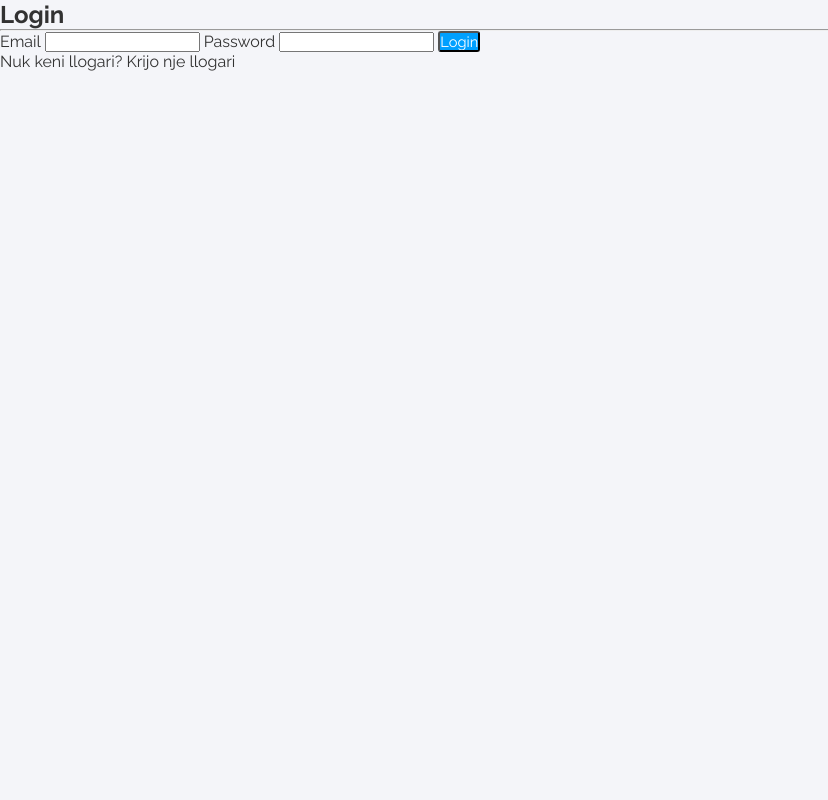
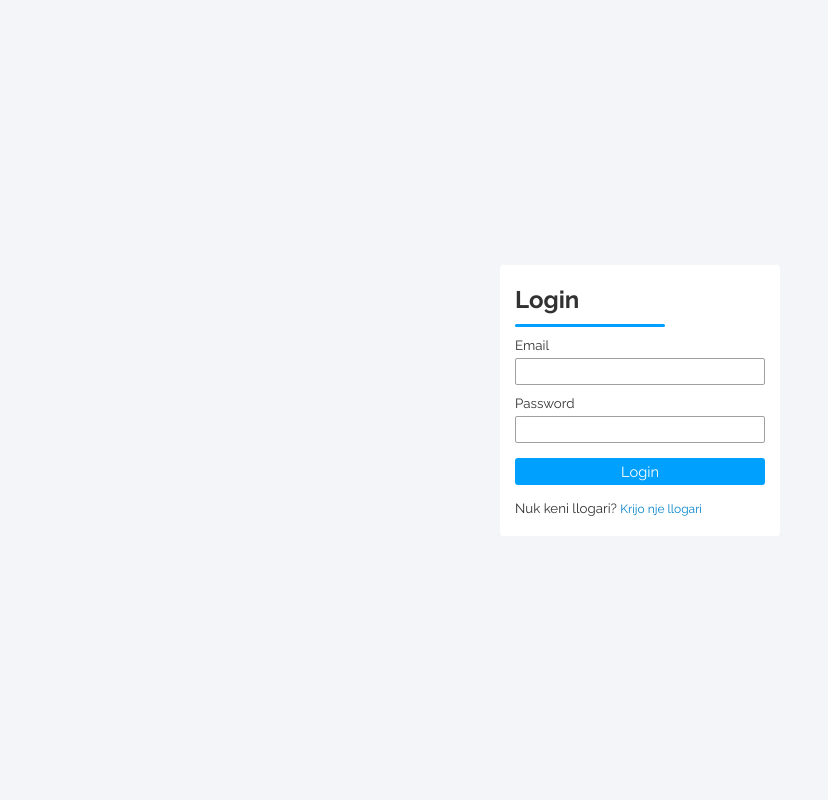
Before and after one commit to engjellavdiu/Quantum-Store, a PHP site: page /login.html in a window 1280 px wide. Shown: the whole page, without its empty margins (0-828 px from the left). Run offline with PHP 8.4, Linux system fonts and the light colour scheme.

Commit message:
added style for login card

```diff
--- a/css/style.css
+++ b/css/style.css
@@ -42,6 +42,16 @@ li {
 
 .active {
     font-weight: 700;
+}
+
+.divider {
+    width: 150px;
+    height: 3px;
+    background-color: #00A0FF;
+    border: 0;
+    border-radius: 5px;
+    padding: 0;
+    margin: 0;
 }
 
 /*Header*/
@@ -246,3 +256,68 @@ footer {
     top: 0;
     opacity: 1;
 }
+
+/*Login Content*/
+.login-page-main {
+    height: 100vh;
+    display: flex;
+    flex-wrap: wrap;
+    align-items: center;
+    justify-content: center;
+}
+
+.login-card {
+    background-color: white;
+    width: 250px;
+    border-radius: 3px;
+    display: flex;
+    flex-direction: column;
+    padding: 20px 15px;
+}
+
+.login-card h2{
+    margin-bottom: 10px;
+}
+
+.login-card label {
+    font-size: 10pt;
+    margin-top: 10px;
+}
+
+.login-card input[type=email], input[type=password]{
+    height: 25px;
+    border: 1px solid #a0a0a0;
+    border-radius: 2px;
+    margin-top: 5px;
+    padding-left: 5px;
+}
+
+.login-card input[type=email]:hover,
+            input[type=password]:hover {
+    box-shadow: 0 2px 10px rgba(0, 0, 255, 0.1);
+}
+
+.login-card input:focus{
+    outline: none;
+    box-shadow: 0 2px 10px rgba(0, 0, 255, 0.1);
+}
+
+.login-card input[type=submit]{
+    margin: 15px 0;
+    border: none;
+    padding: 5px 0;
+    cursor: pointer;
+}
+
+.login-card p{
+    font-size: 10pt;
+}
+
+.login-card p a{
+    font-size: 9pt;
+    color: #0081CC;
+}
+
+.login-card p a:hover {
+    border-bottom: 1px solid #0081CC;
+}
```
